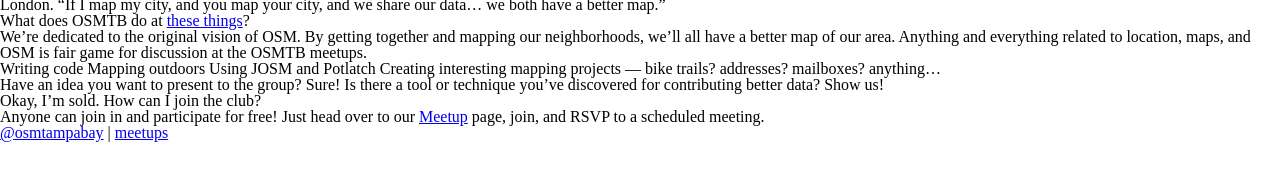
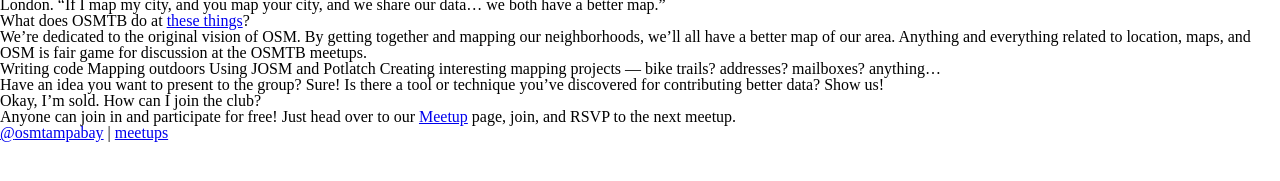
Before and after one commit to osmtampabay/osmtampabay.github.com, a Jekyll site: the page built from about/index.md, in a window 1280 px wide. Shown: the part 266-447 px from the top of the page. Built offline with Jekyll 4.4.1, drawn with Linux system fonts in a browser that asks for light colours; nearby versions of some CDN libraries; library files that are not in the unit come from our copies.

Commit message:
Small change

```diff
--- a/about/index.md
+++ b/about/index.md
@@ -22,4 +22,4 @@
 
 ### Okay, I’m sold. How can I join the club?
 
-Anyone can join in and participate for free! Just head over to our [Meetup](http://meetup.com/osmtampabay) page, join, and RSVP to a scheduled meeting.
+Anyone can join in and participate for free! Just head over to our [Meetup](http://meetup.com/osmtampabay) page, join, and RSVP to the next meetup.
```
